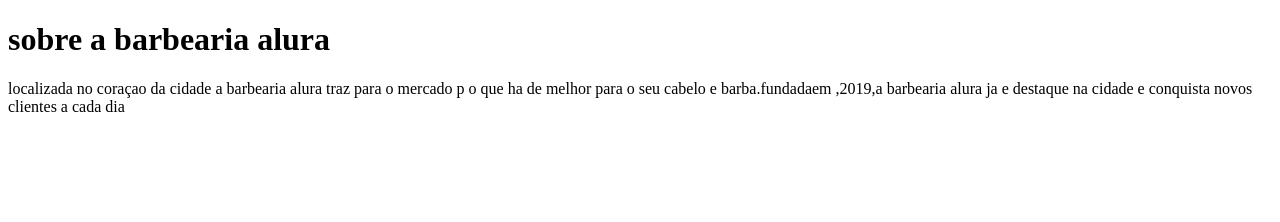
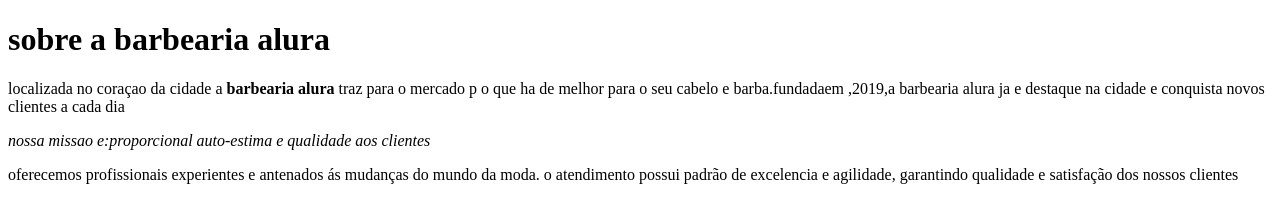
Before and after one commit to naiarafabricio/barbeariaaluraok, a plain HTML site: page index.html in a window 1280 px wide. Drawn offline with Linux system fonts and the light colour scheme.

Commit message:
foi adicionado marcacoes

```diff
--- a/index.html
+++ b/index.html
@@ -7,6 +7,8 @@
 </head>
 <body>
     <h1>sobre a barbearia alura</h1>
-    <p></p>localizada no coraçao da cidade a barbearia alura traz para o mercado p o que ha de melhor para o seu cabelo e barba.fundadaem ,2019,a barbearia alura ja e destaque na cidade e conquista novos clientes a cada dia
+    <p>localizada no coraçao da cidade a <strong> barbearia alura </strong> traz para o mercado p o que ha de melhor para o seu cabelo e barba.fundadaem ,2019,a barbearia alura ja e destaque na cidade e conquista novos clientes a cada dia</p>
+    <p><em>nossa missao e:proporcional auto-estima e qualidade aos clientes</strong></em></p>
+    <p>oferecemos profissionais experientes e antenados ás mudanças do mundo da moda. o atendimento possui padrão de excelencia e agilidade, garantindo qualidade e satisfação dos nossos clientes </p>
 </body>
 </html>
```
